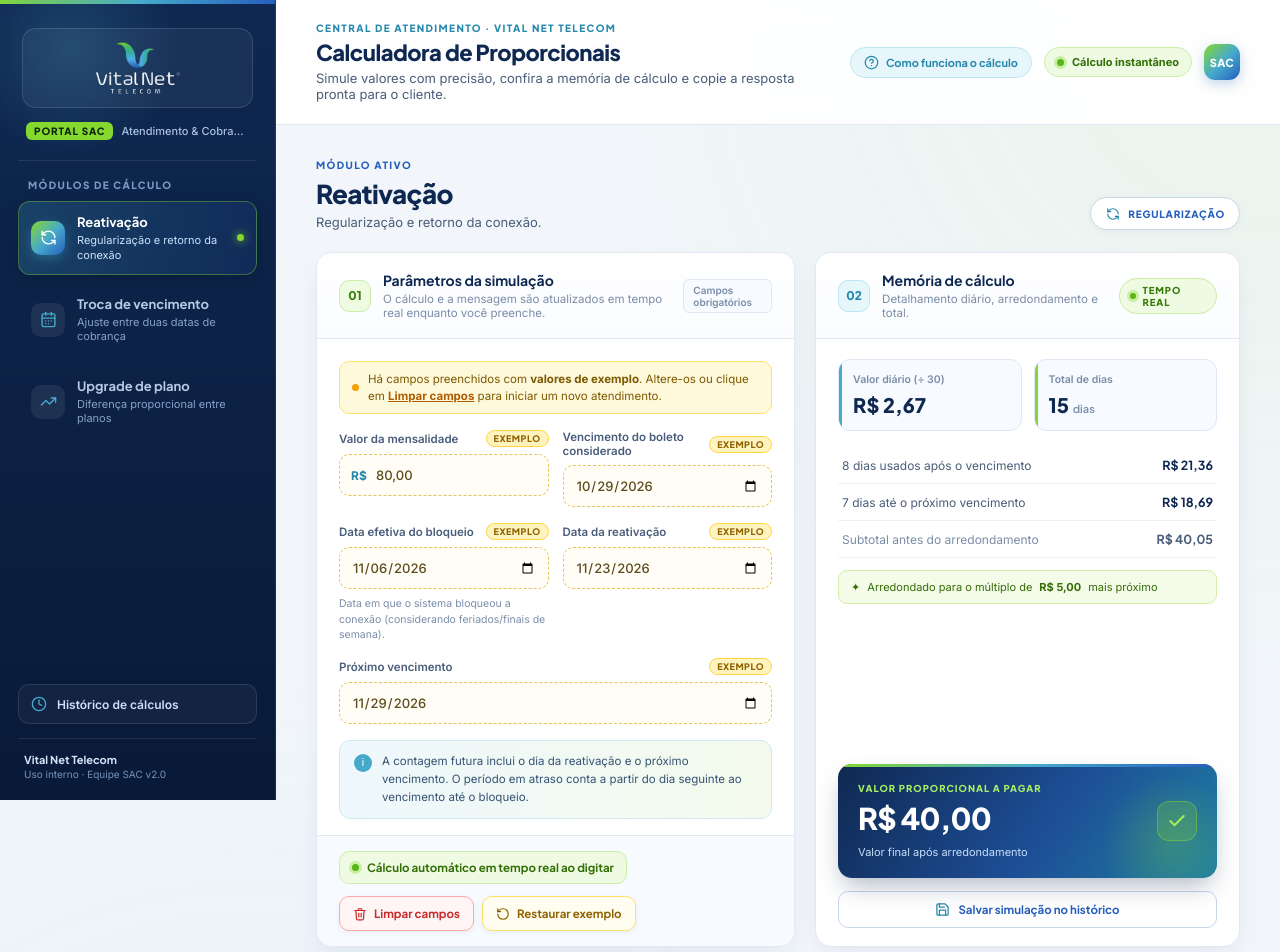
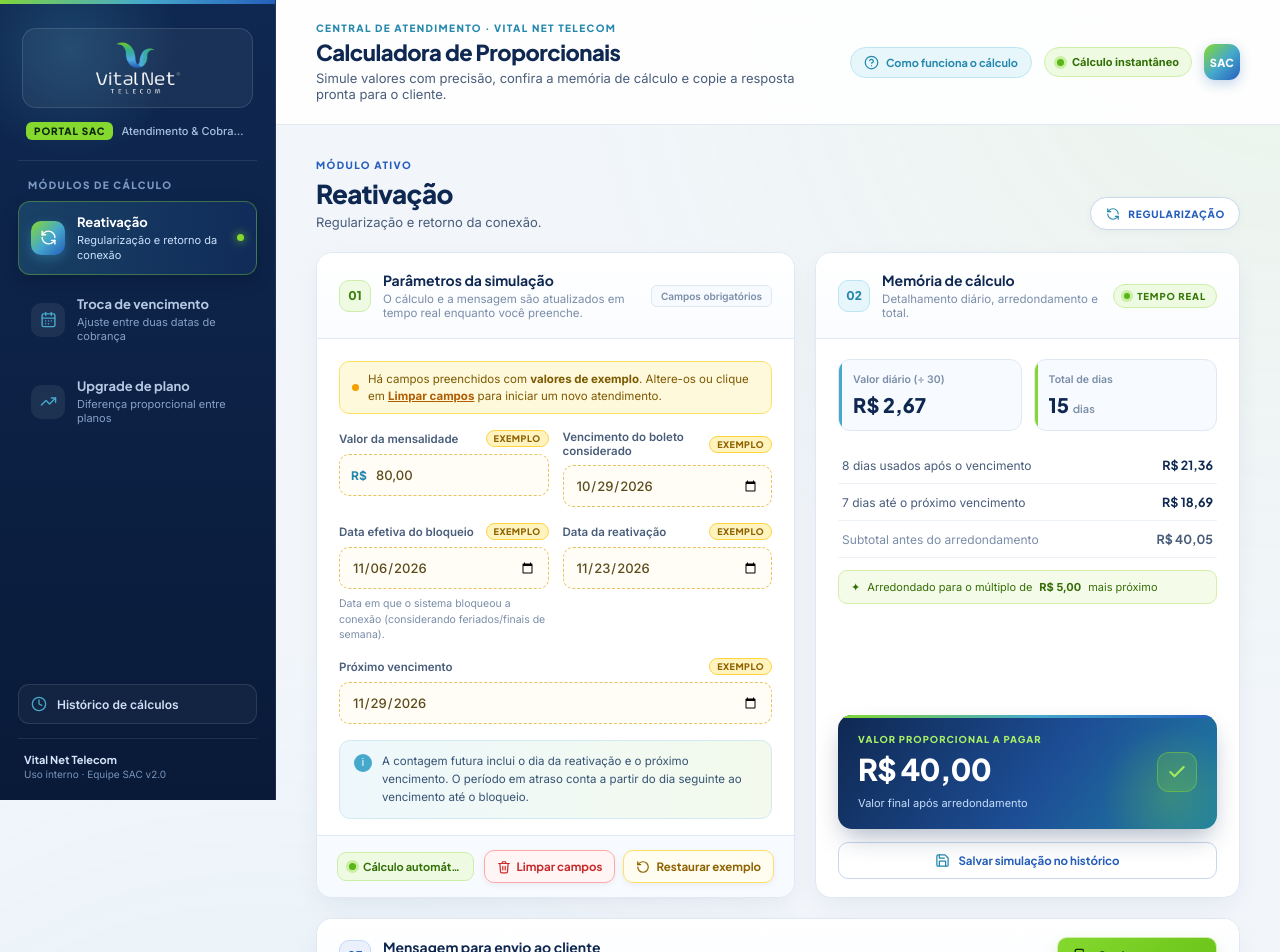
Before and after one commit to sacgiliel-lgtm/calculadora-proporcionais-vitalnet, a React (Vite) app: page / in a window 1280 px wide. Shown: the top 952 px of the page. Built offline with nearby package versions, Linux system fonts and the light colour scheme.

Commit message:
Refactor CSS styles for consistency and layout

```diff
--- a/src/index.css
+++ b/src/index.css
@@ -430,6 +430,7 @@ button {
   border-radius: 50%;
   display: inline-block;
   box-shadow: 0 0 0 3px rgba(133, 217, 46, 0.35);
+  flex-shrink: 0;
 }
 
 .avatar {
@@ -600,6 +601,7 @@ button {
   border: 1px solid var(--border);
   padding: 4px 9px;
   border-radius: 6px;
+  white-space: nowrap;
 }
 
 /* ==================== FORM & INPUTS ==================== */
@@ -767,34 +769,42 @@ button {
 
 .form-actions {
   border-top: 1px solid var(--border);
-  padding: 15px 22px;
+  padding: 14px 20px;
   background: var(--surface-subtle);
   display: flex;
   align-items: center;
   justify-content: space-between;
-  gap: 12px;
-  flex-wrap: wrap;
+  gap: 10px;
+  flex-wrap: nowrap;
 }
 
 .realtime-hint {
   display: inline-flex;
   align-items: center;
-  gap: 8px;
-  font-family: 'Plus Jakarta Sans', sans-serif;
-  font-size: 11.5px;
+  gap: 7px;
+  font-family: 'Plus Jakarta Sans', sans-serif;
+  font-size: 11px;
   font-weight: 700;
   color: #327006;
   background: var(--vn-green-soft);
   border: 1px solid var(--vn-green-border);
-  padding: 8px 12px;
-  border-radius: 10px;
+  padding: 7px 11px;
+  border-radius: 9px;
+  white-space: nowrap;
+  flex-shrink: 1;
+  min-width: 0;
+}
+
+.realtime-hint span:last-child {
+  overflow: hidden;
+  text-overflow: ellipsis;
 }
 
 .secondary-actions {
   display: flex;
   align-items: center;
   gap: 8px;
-  flex-wrap: wrap;
+  flex-shrink: 0;
 }
 
 .text-btn {
@@ -804,11 +814,12 @@ button {
   font-family: 'Plus Jakarta Sans', sans-serif;
   font-size: 11.5px;
   font-weight: 700;
-  padding: 9px 13px;
+  padding: 8px 12px;
   border-radius: 10px;
   display: inline-flex;
   align-items: center;
-  gap: 7px;
+  gap: 6px;
+  white-space: nowrap;
   box-shadow: 0 2px 6px rgba(15, 40, 81, 0.06);
   transition: all 0.16s ease;
 }
@@ -870,6 +881,7 @@ button {
   display: flex;
   align-items: center;
   gap: 7px;
+  white-space: nowrap;
 }
 
 .live-tag span {
@@ -1569,6 +1581,7 @@ button {
   }
   .form-actions {
     padding: 13px 16px;
+    flex-wrap: wrap;
   }
   .message-panel .panel-heading {
     flex-wrap: wrap;
```
